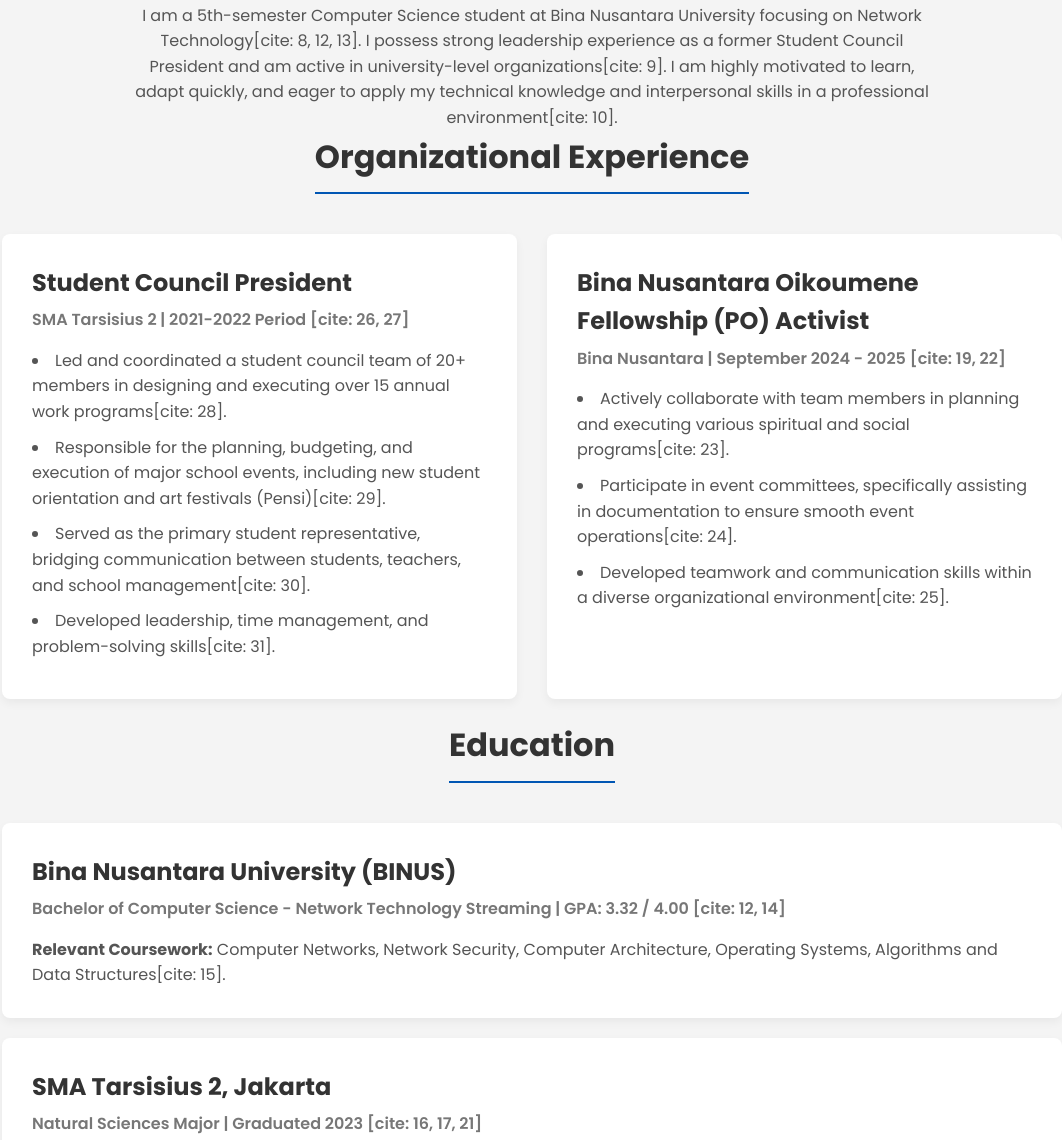
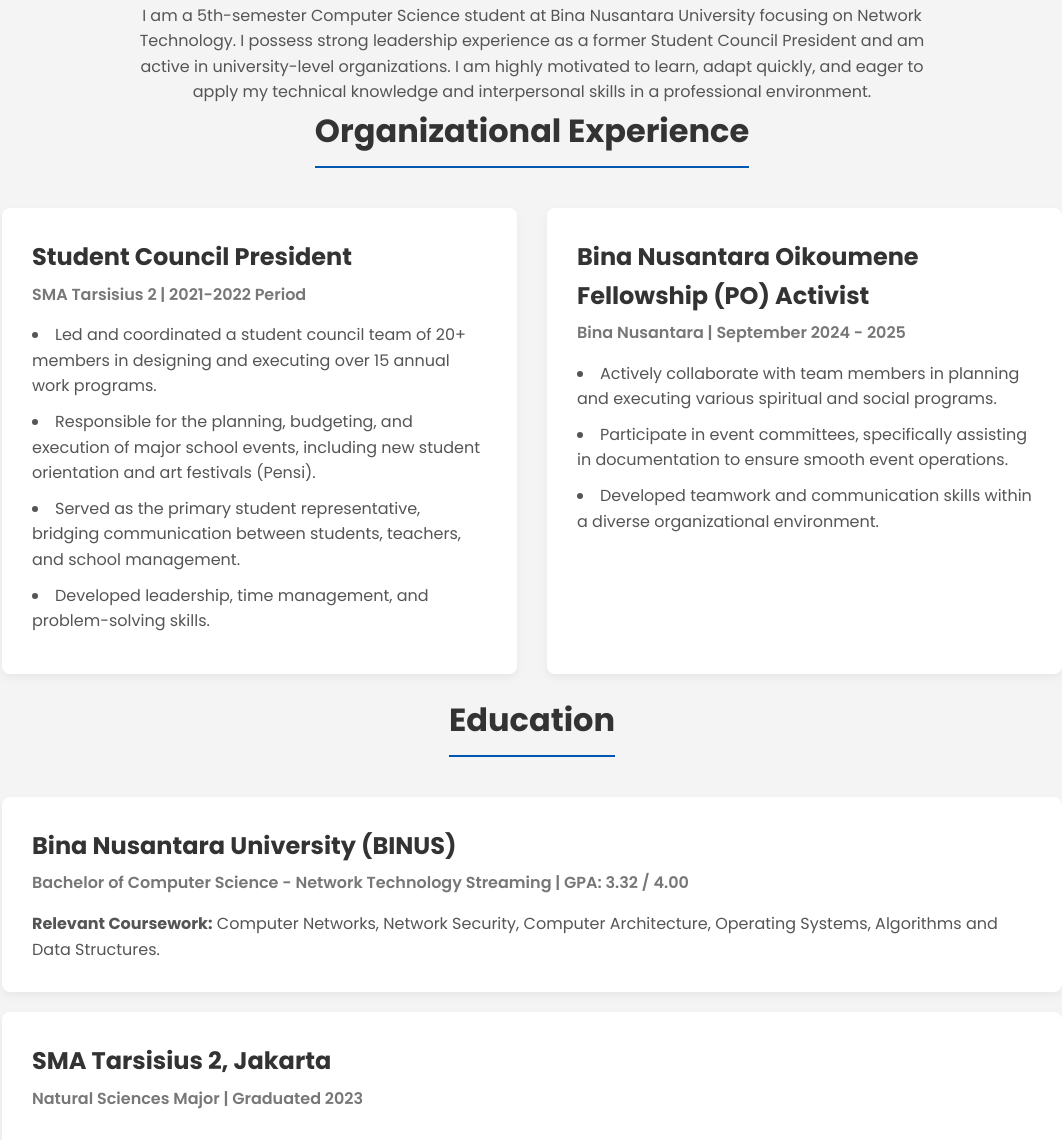
Before and after one commit to levram03/CV, a plain HTML site: page index.html in a window 1280 px wide. Shown: the part 700-1840 px from the top of the page, without its empty margins (108-1170 px from the left). Drawn offline with Linux system fonts and the light colour scheme.

Commit message:
Add files via upload

```diff
--- a/index.html
+++ b/index.html
@@ -28,7 +28,7 @@
             <div class="container hero-content">
                 <img src="profile.jpg" alt="Marvel Benyamin Photo" class="profile-picture">
                 <h1>MARVEL BENYAMIN</h1>
-                <p class="subtitle">Computer Science Student with a focus on Network Technology [cite: 8, 12]</p>
+                <p class="subtitle">Computer Science Student with a focus on Network Technology</p>
                 <div class="hero-buttons">
                     <a href="Marvel_Benyamin_CV.pdf" class="btn btn-primary" download>Download CV</a>
                     <a href="mailto:marvel.benyamin@binus.ac.id" class="btn btn-secondary">Contact Me</a>
@@ -39,7 +39,7 @@
         <section id="about" class="container">
             <h2>About Me</h2>
             <p>
-                I am a 5th-semester Computer Science student at Bina Nusantara University focusing on Network Technology[cite: 8, 12, 13]. I possess strong leadership experience as a former Student Council President and am active in university-level organizations[cite: 9]. I am highly motivated to learn, adapt quickly, and eager to apply my technical knowledge and interpersonal skills in a professional environment[cite: 10].
+                I am a 5th-semester Computer Science student at Bina Nusantara University focusing on Network Technology. I possess strong leadership experience as a former Student Council President and am active in university-level organizations. I am highly motivated to learn, adapt quickly, and eager to apply my technical knowledge and interpersonal skills in a professional environment.
             </p>
         </section>
 
@@ -48,21 +48,21 @@
             <div class="experience-grid">
                 <div class="card">
                     <h3>Student Council President</h3>
-                    <p class="card-subtitle">SMA Tarsisius 2 | 2021-2022 Period [cite: 26, 27]</p>
+                    <p class="card-subtitle">SMA Tarsisius 2 | 2021-2022 Period</p>
                     <ul>
-                        <li>Led and coordinated a student council team of 20+ members in designing and executing over 15 annual work programs[cite: 28].</li>
-                        <li>Responsible for the planning, budgeting, and execution of major school events, including new student orientation and art festivals (Pensi)[cite: 29].</li>
-                        <li>Served as the primary student representative, bridging communication between students, teachers, and school management[cite: 30].</li>
-                        <li>Developed leadership, time management, and problem-solving skills[cite: 31].</li>
+                        <li>Led and coordinated a student council team of 20+ members in designing and executing over 15 annual work programs.</li>
+                        <li>Responsible for the planning, budgeting, and execution of major school events, including new student orientation and art festivals (Pensi).</li>
+                        <li>Served as the primary student representative, bridging communication between students, teachers, and school management.</li>
+                        <li>Developed leadership, time management, and problem-solving skills.</li>
                     </ul>
                 </div>
                 <div class="card">
                     <h3>Bina Nusantara Oikoumene Fellowship (PO) Activist</h3>
-                    <p class="card-subtitle">Bina Nusantara | September 2024 - 2025 [cite: 19, 22]</p>
+                    <p class="card-subtitle">Bina Nusantara | September 2024 - 2025</p>
                     <ul>
-                        <li>Actively collaborate with team members in planning and executing various spiritual and social programs[cite: 23].</li>
-                        <li>Participate in event committees, specifically assisting in documentation to ensure smooth event operations[cite: 24].</li>
-                        <li>Developed teamwork and communication skills within a diverse organizational environment[cite: 25].</li>
+                        <li>Actively collaborate with team members in planning and executing various spiritual and social programs.</li>
+                        <li>Participate in event committees, specifically assisting in documentation to ensure smooth event operations.</li>
+                        <li>Developed teamwork and communication skills within a diverse organizational environment.</li>
                     </ul>
                 </div>
             </div>
@@ -72,12 +72,12 @@
             <h2>Education</h2>
             <div class="card">
                 <h3>Bina Nusantara University (BINUS)</h3>
-                <p class="card-subtitle">Bachelor of Computer Science - Network Technology Streaming | GPA: 3.32 / 4.00 [cite: 12, 14]</p>
-                <p><strong>Relevant Coursework:</strong> Computer Networks, Network Security, Computer Architecture, Operating Systems, Algorithms and Data Structures[cite: 15].</p>
+                <p class="card-subtitle">Bachelor of Computer Science - Network Technology Streaming | GPA: 3.32 / 4.00</p>
+                <p><strong>Relevant Coursework:</strong> Computer Networks, Network Security, Computer Architecture, Operating Systems, Algorithms and Data Structures.</p>
             </div>
              <div class="card">
                 <h3>SMA Tarsisius 2, Jakarta</h3>
-                <p class="card-subtitle">Natural Sciences Major | Graduated 2023 [cite: 16, 17, 21]</p>
+                <p class="card-subtitle">Natural Sciences Major | Graduated 2023</p>
             </div>
         </section>
 
@@ -108,19 +108,19 @@
             <div class="skills-category">
                 <h4>Technical Skills</h4>
                 <div class="skills-tags">
-                    <span>Cisco Packet Tracer</span><span>OSI & TCP/IP</span><span>Subnetting</span><span>Routing & Switching</span><span>Windows</span><span>Linux (Basic)</span><span>Microsoft Office Suite</span> [cite: 33]
+                    <span>Cisco Packet Tracer</span><span>OSI & TCP/IP</span><span>Subnetting</span><span>Routing & Switching</span><span>Windows</span><span>Linux (Basic)</span><span>Microsoft Office Suite</span>
                 </div>
             </div>
             <div class="skills-category">
                 <h4>Soft Skills</h4>
                 <div class="skills-tags">
-                    <span>Leadership</span><span>Teamwork & Collaboration</span><span>Communication & Presentation</span><span>Time Management</span><span>Problem Solving</span> [cite: 35]
+                    <span>Leadership</span><span>Teamwork & Collaboration</span><span>Communication & Presentation</span><span>Time Management</span><span>Problem Solving</span>
                 </div>
             </div>
             <div class="skills-category">
                 <h4>Languages</h4>
                 <div class="skills-tags">
-                    <span>Indonesian</span><span>English</span> [cite: 34]
+                    <span>Indonesian</span><span>English</span>
                 </div>
             </div>
         </section>
@@ -129,7 +129,7 @@
 
     <footer>
         <div class="container">
-            <p>Contact me at <a href="mailto:marvel.benyamin@binus.ac.id">marvel.benyamin@binus.ac.id</a> or <a href="tel:+628561972386">+628561972386</a> [cite: 5, 6]</p>
+            <p>Contact me at <a href="mailto:marvel.benyamin@binus.ac.id">marvel.benyamin@binus.ac.id</a> or <a href="tel:+628561972386">+628561972386</a></p>
             <p>&copy; 2025 by Marvel Benyamin.</p>
         </div>
     </footer>
```
